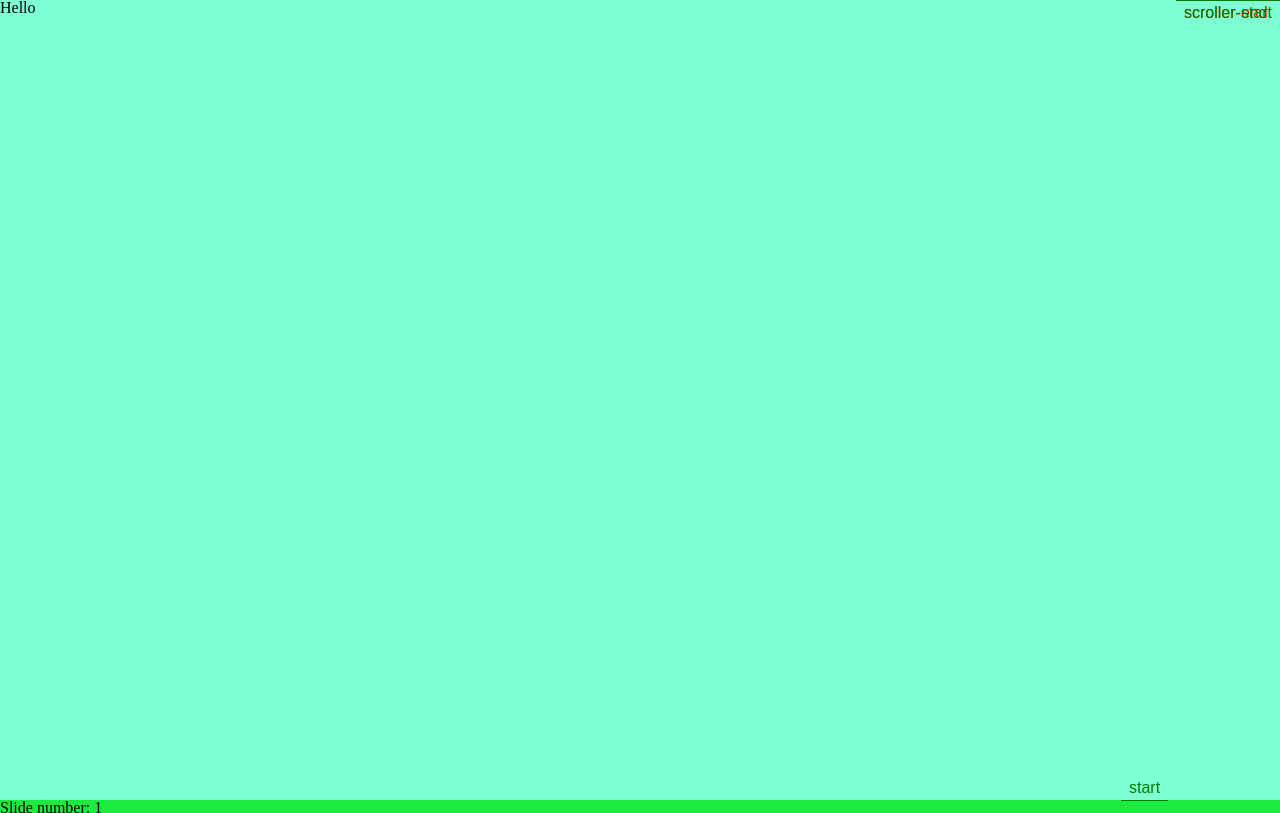
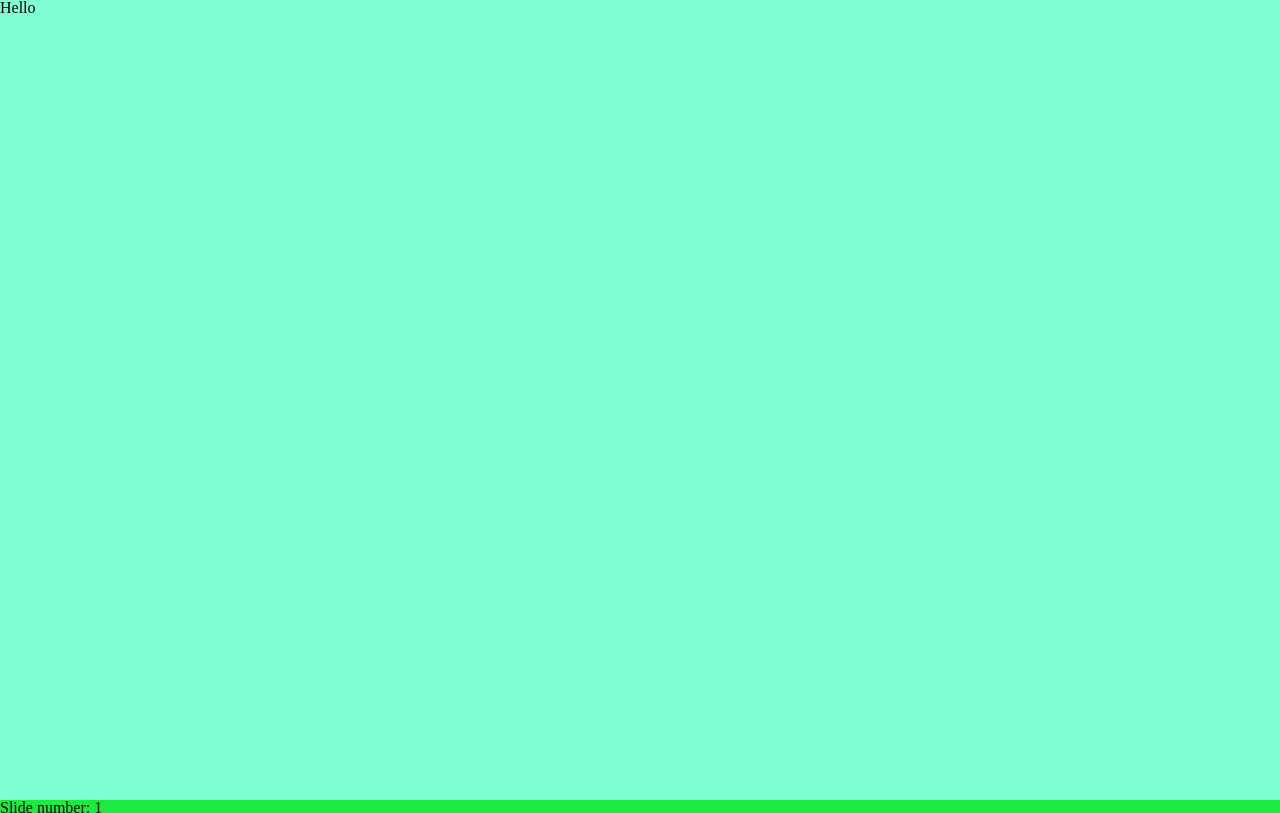
Before and after one commit to Code-Oz/gsap-scroll-trigger, a website built with webpack: page src/html/index.html in a window 1280 px wide. Shown: the top 813 px of the page. Built offline with nearby package versions, Linux system fonts and the light colour scheme.

Commit message:
[SNAP][HTML] Comment snapping & remove comment children html

```diff
--- a/src/index.ts
+++ b/src/index.ts
@@ -31,15 +31,15 @@ gsap.to('.slide', {
 	scrollTrigger: {
 		trigger: '.slides-container',
 		start: 'top top',
-		snap: {
-			snapTo: 1 / (SLIDE_COUNT - 1),
-			duration: 0.5,
-			delay: 0.25,
-			// ease: 'power1.inOut',
-		},
+		// snap: {
+		// 	snapTo: 1 / (SLIDE_COUNT - 1),
+		// 	duration: 0.5,
+		// 	delay: 0.25,
+		// 	// ease: 'power1.inOut',
+		// },
+		// markers: true,
 		pin: true,
 		scrub: true,
-		markers: true,
 	},
 	ease: 'none',
 	xPercent: -100 * (SLIDE_COUNT - 1),
```
Also changed, not shown: src/html/index.html (+0 -4 lines).
